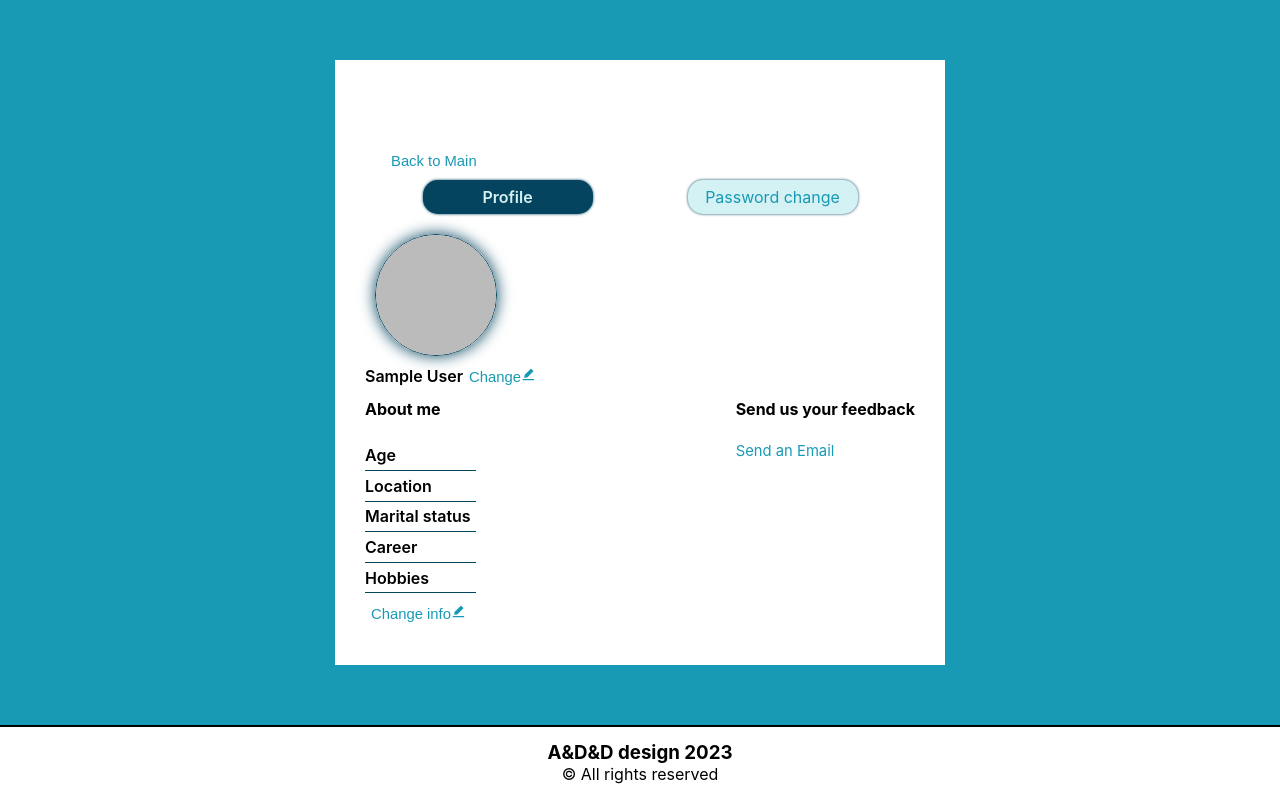
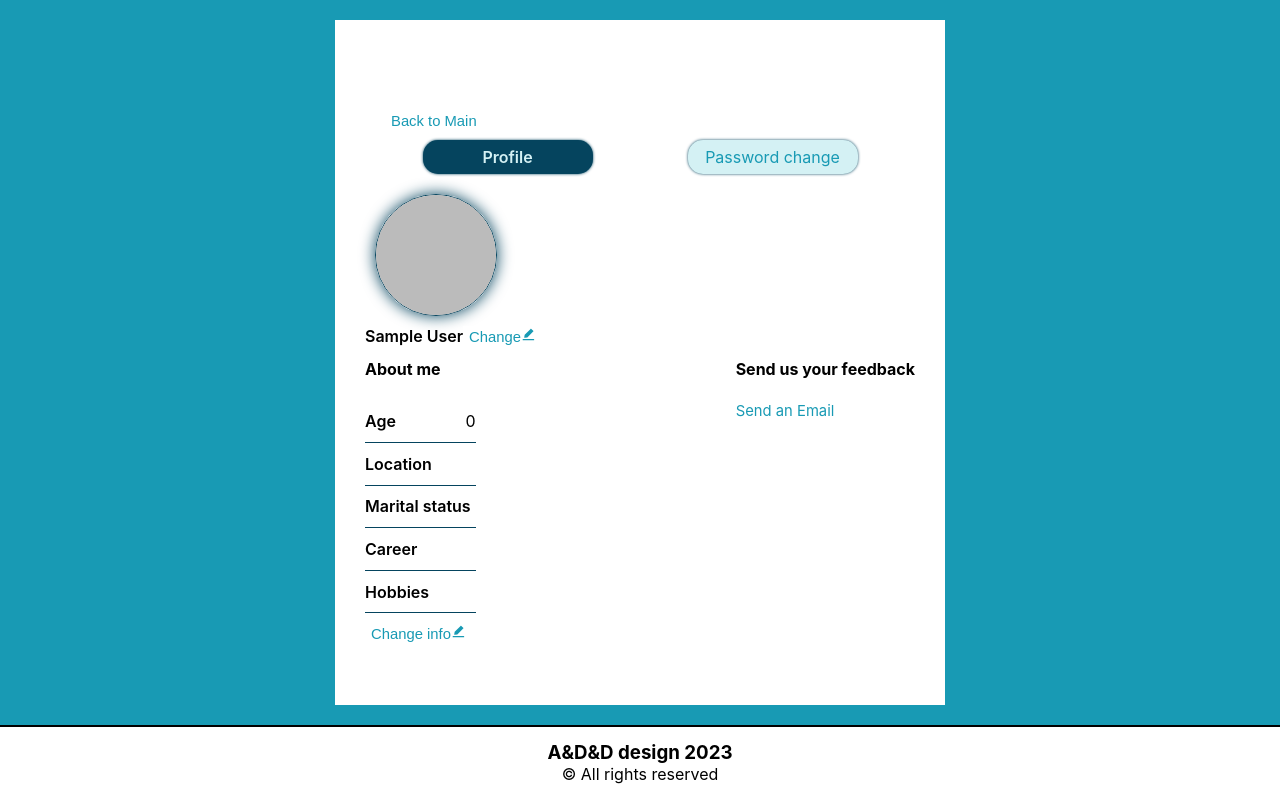
Before and after one commit to DenisTagaev/webchat, a React (Create React App) app: page /profile in a window 1280 px wide. Built offline with nearby package versions, Linux system fonts and the light colour scheme; no server answers; the database is empty; sample sign-in values are in the browser's storage.

Commit message:
Profile update

```diff
--- a/src/pages/profile/ProfileTab/ProfileTab.jsx
+++ b/src/pages/profile/ProfileTab/ProfileTab.jsx
@@ -31,7 +31,7 @@ export default function ProfileTab() {
         maritalStatus: "",
     })
 
-    const [desc, setDesc] = useState({});
+    const [desc, setDesc] = useState(formDesc);
     const [descriptionChangeAccess, setDescriptionChangeAccess] = useState(false);
     // form input description
 
@@ -51,7 +51,7 @@ export default function ProfileTab() {
             const unsub = getDoc(doc(db, "users", currentUser.uid)).then((doc) => {
                 const data = doc.data();
                 setUserName(data.displayName)
-                setDesc(data.profileDescription);
+                setDesc(data.profileDescription ? data.profileDescription : formDesc);
             });
             return () => unsub();
         };
@@ -205,33 +205,23 @@ export default function ProfileTab() {
                     <h4>About me</h4>
                     <div className="profileDescDivs">
                         <span>Age</span>
-                        {desc.age &&
-                            <p>{desc.age}</p>
-                        }
+                        <p>{desc?.age}</p>
                     </div>
                     <div className="profileDescDivs">
                         <span>Location</span>
-                        {desc.location &&
-                            <p>{desc.location}</p>
-                        }
+                        <p>{desc?.location}</p>
                     </div>
                     <div className="profileDescDivs">
                         <span>Marital status</span>
-                        {desc.maritalStatus &&
-                            <p>{desc.maritalStatus}</p>
-                        }
+                        <p>{desc?.maritalStatus}</p>
                     </div>
                     <div className="profileDescDivs">
                         <span>Career</span>
-                        {desc.career &&
-                            <p>{desc.career}</p>
-                        }
+                        <p>{desc?.career}</p>
                     </div>
                     <div className="profileDescDivs">
                         <span>Hobbies</span>
-                        {desc.hobbies &&
-                            <p>{desc.hobbies}</p>
-                        }
+                        <p>{desc?.hobbies}</p>
                     </div>
                     <div hidden={descriptionChangeAccess}>
                         <button className='iconBtn' id='changeDescBtn' onClick={() => { setDescriptionChangeAccess(true) }}>Change info<AiFillEdit /></button>
```
